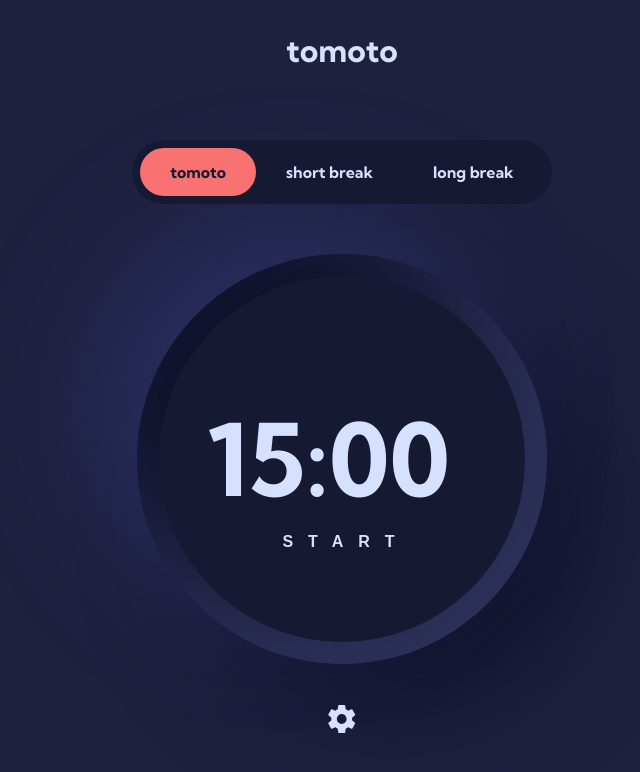
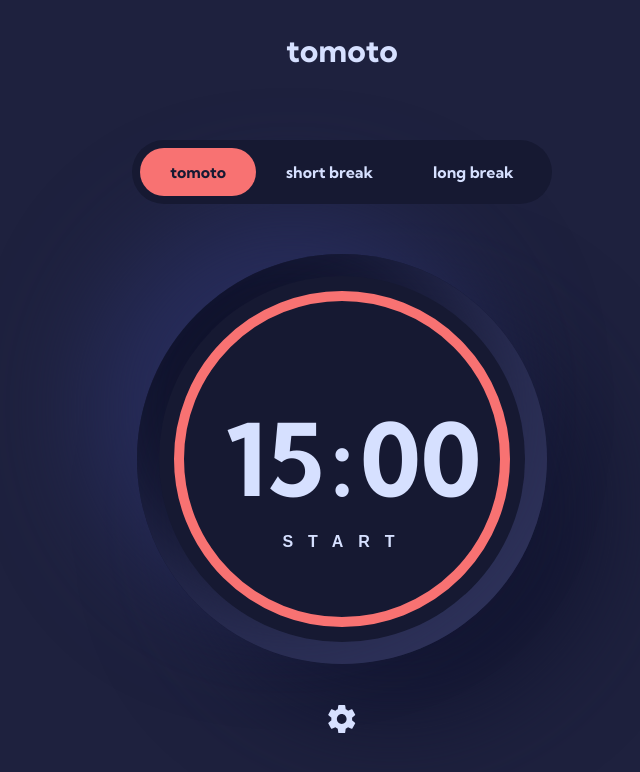
Before and after one commit to MarkusFletcher/tomoto, a Vue app: page / in a window 1280 px wide. Shown: the top 772 px of the page, without its empty margins (298-938 px from the left). Built offline with nearby package versions, Linux system fonts and the light colour scheme.

Commit message:
progress-ring, fix time view

```diff
--- a/src/components/Timer.vue
+++ b/src/components/Timer.vue
@@ -1,5 +1,5 @@
 <script setup>
-import { ref, computed } from 'vue'
+import { computed } from 'vue'
 import { useTomotoStore } from '../stores/TomotoStore.js'
 
 
@@ -22,15 +22,38 @@ const timerStart = () => {
 const timerStop = () => {
   tomotoStore.stop()
 }
+
+const SIZE = 366
+const STROKE_WIDTH = 10
+const COORDINATE = SIZE / 2
+const RADIUS = (SIZE / 2) - (STROKE_WIDTH * 2)
+const CIRCUMFERENCE = 2 * Math.PI * RADIUS
+
+const progress = computed(() => {
+  return CIRCUMFERENCE - tomotoStore.percent / 100 * CIRCUMFERENCE
+})
 </script>
 
 <template>
 	<div class="timer">
     <div class="timer__inner">
-      <div class="timer__time">
-        <span>{{currentMinutes}}</span>
-        <span>:</span>
-        <span>{{currentSeconds}}</span>
+      <svg class="timer__progress-ring progress-ring" :width="SIZE" :height="SIZE" version="1.1" xmlns="http://www.w3.org/2000/svg">
+        <circle class="progress-ring__circle"
+          :r="RADIUS"
+          :cx="183"
+          :cy="COORDINATE"
+          :stroke-dashoffset="progress"
+          :stroke-dasharray="`${CIRCUMFERENCE} ${CIRCUMFERENCE}`"
+          fill="transparent"
+          stroke="#F87272"
+          stroke-width="10">
+        </circle>
+      </svg>
+
+      <div class="timer__time time">
+        <span class="time__minutes">{{currentMinutes}}</span>
+        <span class="time__separator">:</span>
+        <span class="time__seconds">{{currentSeconds}}</span>
       </div>
       <button class="timer__toggle-btn" v-if="tomotoStore.isActive" @click="timerStop">Pause</button>
       <button class="timer__toggle-btn" v-else @click="timerStart">Start</button>
@@ -39,6 +62,15 @@ const timerStop = () => {
 </template>
 
 <style lang="scss" scoped>
+.progress-ring {
+  transition: stroke-dashoffset 1s linear;
+
+  &__circle {
+    transform-origin: center;
+    transform: rotate(-90deg);
+    transition: stroke-dashoffset 1s linear;
+  }
+}
 .timer {
   height: 410px;
   width: 410px;
@@ -53,6 +85,12 @@ const timerStop = () => {
     50px 50px 100px 0px rgba(18,21,48, 1),
     -50px -50px 100px 0px rgba(46,50,90, 1) inset,
     50px 50px 100px 0px rgba(14,17,42, 1) inset;
+
+  &__progress-ring {
+    position: absolute;
+    top: 0;
+    left: 0;
+  }
 
   &__inner {
     height: 366px;
@@ -70,11 +108,6 @@ const timerStop = () => {
   &__time {
     font-size: 100px;
     font-weight: bold;
-width: 270px;
-    // position: absolute;
-    // top: 50%;
-    // left: 50%;
-    // transform: translate(-50%, -50%);
   }
   &__toggle-btn {
     background-color: transparent;
@@ -96,4 +129,18 @@ width: 270px;
     }
   }
 }
+
+.time {
+  position: relative;
+  &__minutes,
+  &__seconds {
+    position: absolute;
+  }
+  &__minutes {
+    right: 30px;
+  }
+  &__seconds {
+    left: 30px;
+  }
+}
 </style>
--- a/src/stores/TomotoStore.js
+++ b/src/stores/TomotoStore.js
@@ -41,6 +41,11 @@ export const useTomotoStore = defineStore('tomotoStore', () => {
     return arr
   })
 
+  const percent = computed(() => {
+    console.log()
+    return currentTime.value / 60 / times.value[currentStep.value] * 100
+  })
+
   // !Getters
 
 	// Actions
@@ -64,7 +69,7 @@ export const useTomotoStore = defineStore('tomotoStore', () => {
     tomotoTimer.value.start((timer) => {
       currentTime.value = timer.time
       if (timer.time == 0) {
-        setStage(timer.currentStepName)
+        setCurrentStep(timer.currentStepName)
       }
     })
     isActive.value = true
@@ -77,7 +82,7 @@ export const useTomotoStore = defineStore('tomotoStore', () => {
 
   const restart = () => {
     tomotoTimer.value = NULL
-    currentTime.value = values[0] * 60
+    currentTime.value = times.value.work * 60
   }
 
   const setCurrentStep= (value) => {
@@ -102,6 +107,7 @@ export const useTomotoStore = defineStore('tomotoStore', () => {
     times,
     currentTime,
     currentStep,
+    percent,
     isActive,
     isOpenOptionsWindow,
     start,
```
